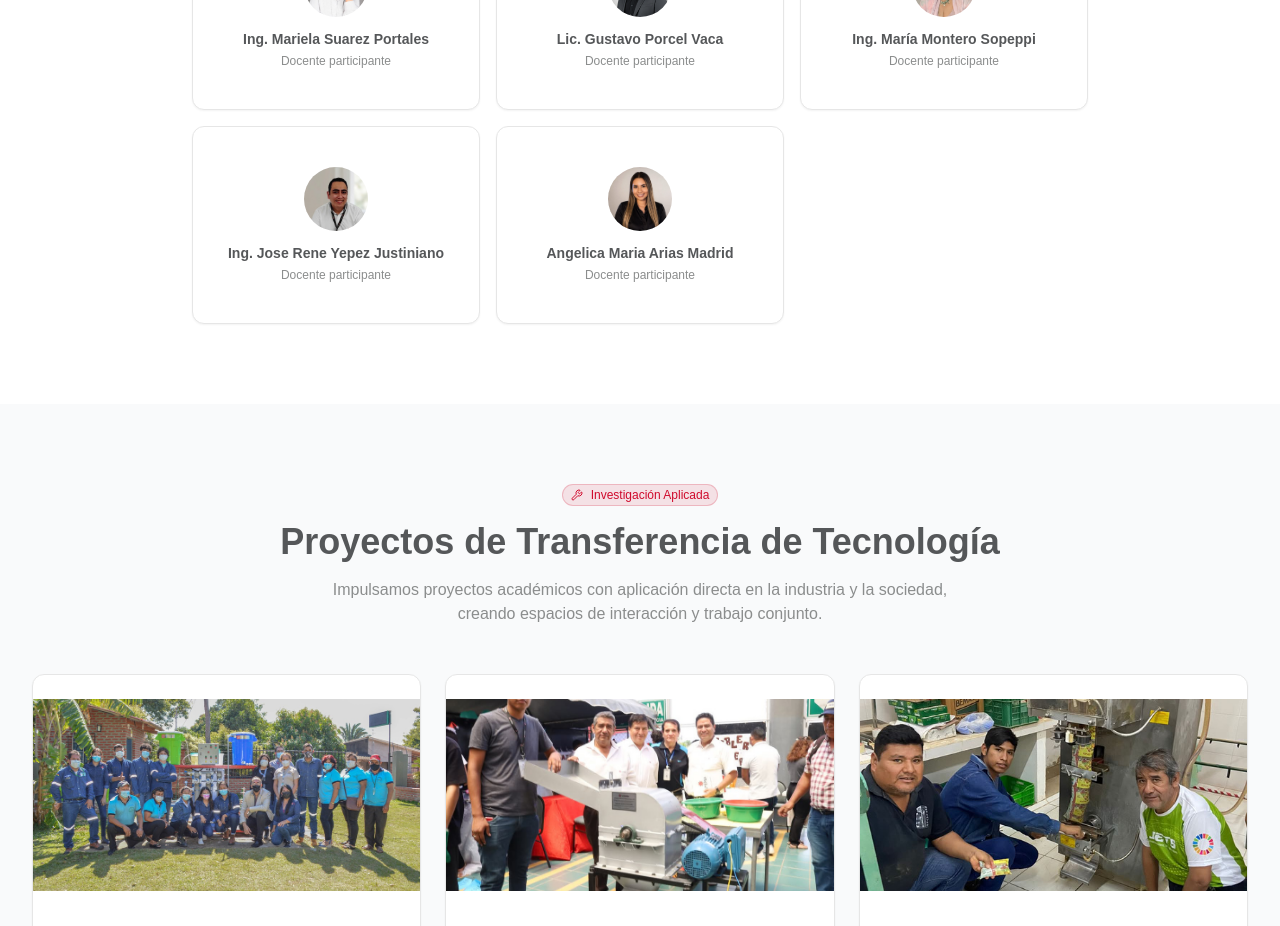
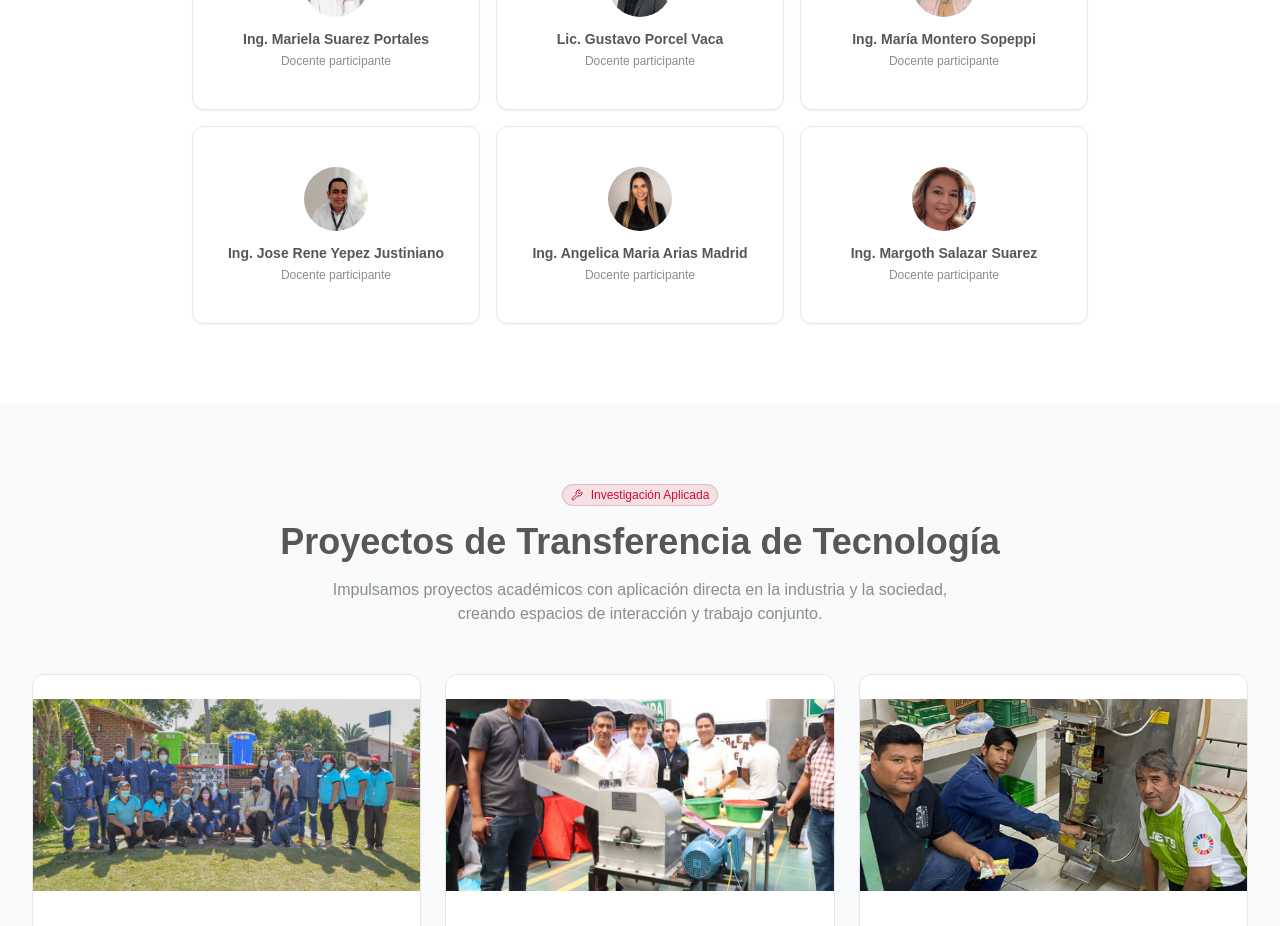
Before and after one commit to psaavedrautepsa-omeo/ctct-utepsa, a React (Vite) app: page / in a window 1280 px wide. Shown: the part 1920-2846 px from the top of the page. Built offline with nearby package versions, Linux system fonts and the light colour scheme.

Commit message:
Agregar a Margoth Salazar Suarez y corregir prefijo de Angelica Arias
Suma a Ing. Margoth Salazar Suarez como docente participante
y agrega el prefijo "Ing." faltante a Angelica Maria Arias Madrid.

```diff
--- a/src/App.tsx
+++ b/src/App.tsx
@@ -246,7 +246,8 @@ function App() {
     { id: 'gustavo-porcel', nombre: 'Lic. Gustavo Porcel Vaca', cargo: 'Docente participante', imagen: '/gustavo-porcel.png' },
     { id: 'maria-montero', nombre: 'Ing. María Montero Sopeppi', cargo: 'Docente participante', imagen: '/maria-montero.png' },
     { id: 'jose-yepez', nombre: 'Ing. Jose Rene Yepez Justiniano', cargo: 'Docente participante', imagen: '/jose-yepez.png' },
-    { id: 'angelica-arias', nombre: 'Angelica Maria Arias Madrid', cargo: 'Docente participante', imagen: '/angelica-arias.jpeg' },
+    { id: 'angelica-arias', nombre: 'Ing. Angelica Maria Arias Madrid', cargo: 'Docente participante', imagen: '/angelica-arias.jpeg' },
+    { id: 'margoth-salazar', nombre: 'Ing. Margoth Salazar Suarez', cargo: 'Docente participante', imagen: '/margoth-salazar.jpeg' },
   ];
 
   const socios: Socio[] = [
```
Also changed, not shown: public/margoth-salazar.jpeg (renamed from public/Margoth Salazar Suarez.jpeg).
